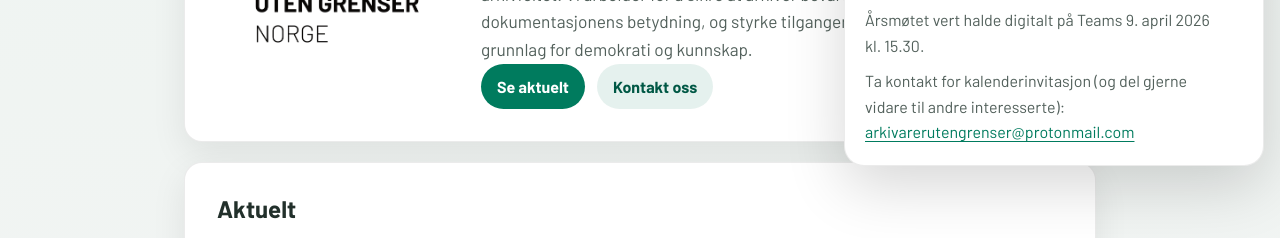
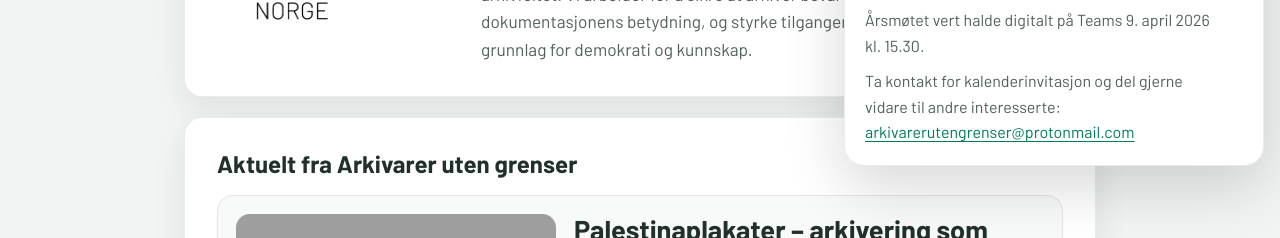
Before and after one commit to kjosaas/AUG, a plain HTML site: page index.html in a window 1280 px wide. Shown: the part 317-555 px from the top of the page. Drawn offline with Linux system fonts and the light colour scheme; grey boxes are pictures that could not be loaded.

Commit message:
Update index.html

```diff
--- a/index.html
+++ b/index.html
@@ -324,7 +324,7 @@
                 <p class="popup__text">Vi inviterer alle til å sende inn saker til årsmøtet. Har du noko du ønskjer å løfte, er dette ei god anledning til å bidra.</p>
                 <p class="popup__text">Frist for innsending av saker er 27. mars.</p>
                 <p class="popup__text">Årsmøtet vert halde digitalt på Teams 9. april 2026 kl. 15.30.</p>
-                <p class="popup__text">Ta kontakt for kalenderinvitasjon (og del gjerne vidare til andre interesserte): <a href="mailto:arkivarerutengrenser@protonmail.com">arkivarerutengrenser@protonmail.com</a></p>
+                <p class="popup__text">Ta kontakt for kalenderinvitasjon og del gjerne vidare til andre interesserte: <a href="mailto:arkivarerutengrenser@protonmail.com">arkivarerutengrenser@protonmail.com</a></p>
             </div>
         </div>
     </aside>
@@ -336,17 +336,13 @@
                 <div>
                     <h1>Arkivarer uten grenser Norge</h1>
                     <p class="lead">Arkivarer uten grenser jobber for å fremme internasjonal solidaritet på arkivfeltet. Vi arbeider for å sikre at arkiver bevares, øke bevisstheten om dokumentasjonens betydning, og styrke tilgangen til historiske kilder som grunnlag for demokrati og kunnskap.</p>
-                    <div class="hero__actions">
-                        <a class="button-link" href="#aktuelt">Se aktuelt</a>
-                        <a class="button-link button-link--secondary" href="#kontakt">Kontakt oss</a>
-                    </div>
                 </div>
             </div>
         </section>
 
         <section class="section" id="aktuelt">
             <div class="section__header">
-                <h2>Aktuelt</h2>
+                <h2>Aktuelt fra Arkivarer uten grenser</h2>
             </div>
             <ul class="news-list">
                 <li class="news-card">
```
